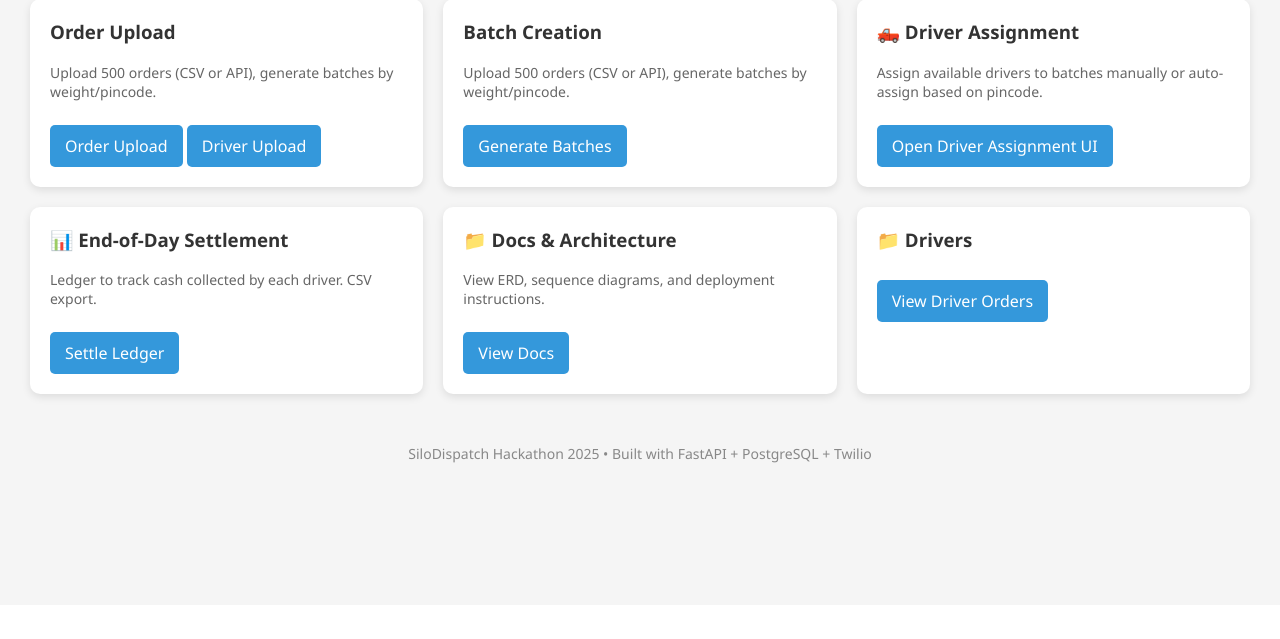
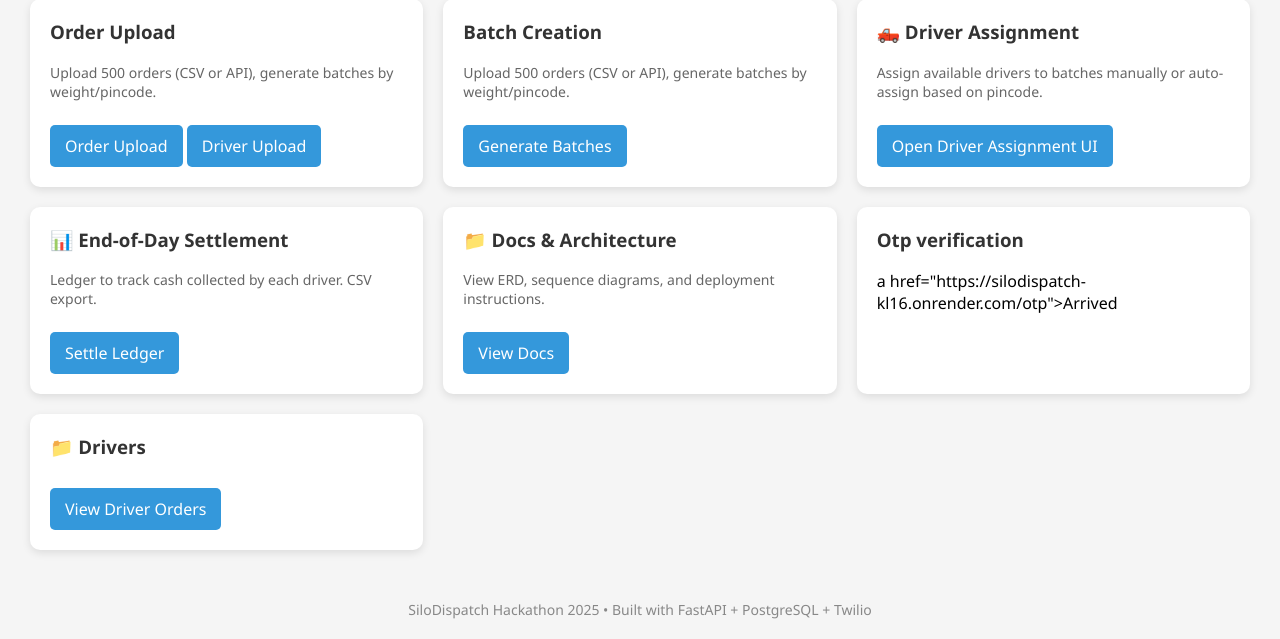
Before and after one commit to Sinchana-01/silodispatch, a FastAPI app: page / in a window 1280 px wide. Shown: the part 195-834 px from the top of the page. Before the commit the page ends 658 px from the top, so only its background shows below. Run offline with FastAPI, Linux system fonts and the light colour scheme.

Commit message:
fix: update URLs to use render deployment endpoint

```diff
--- a/templates/index.html
+++ b/templates/index.html
@@ -113,6 +113,11 @@
       <a href="https://silodispatch-kl16.onrender.com/docs/home">View Docs</a>
     </div>
 
+    <div class="card">
+      <h3>Otp verification</h3>
+
+      a href="https://silodispatch-kl16.onrender.com/otp">Arrived</a>
+    </div>
 
 <div class="card">
       <h3>📁 Drivers</h3>
```
